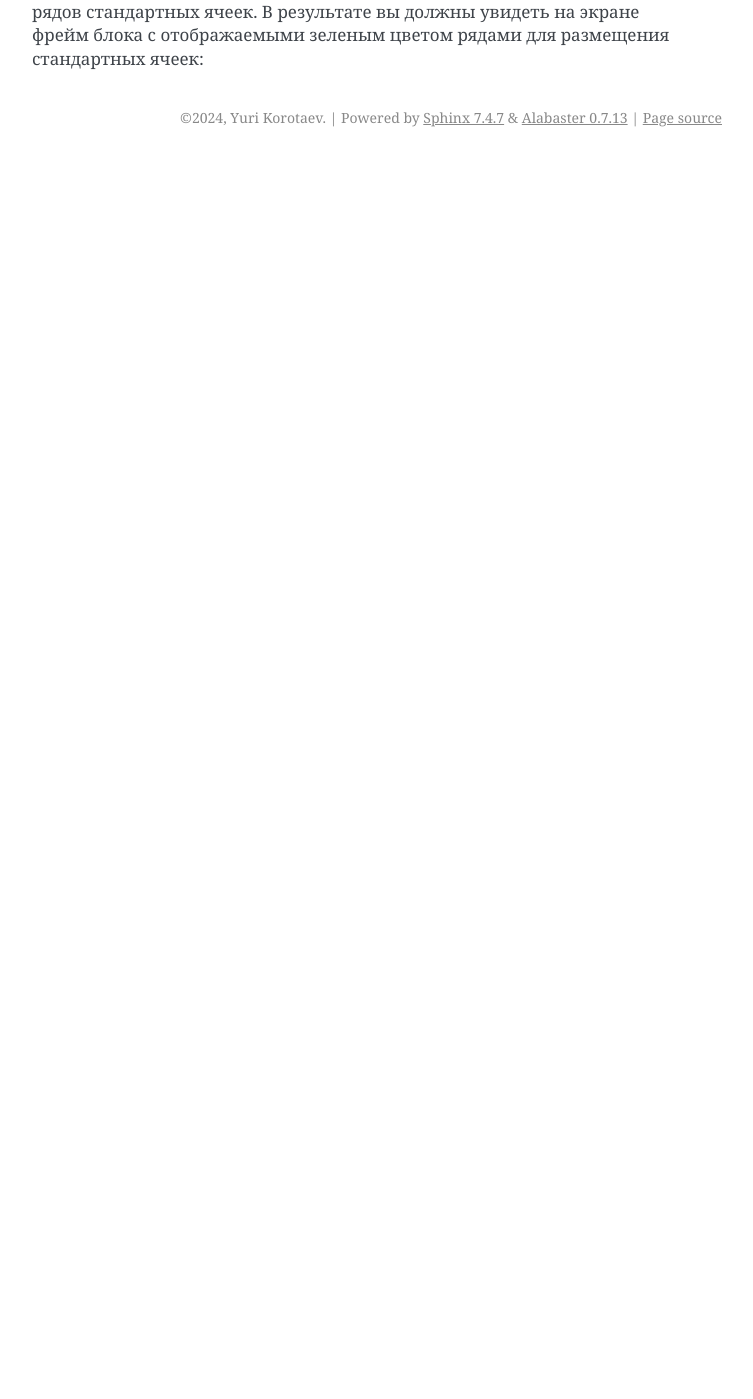
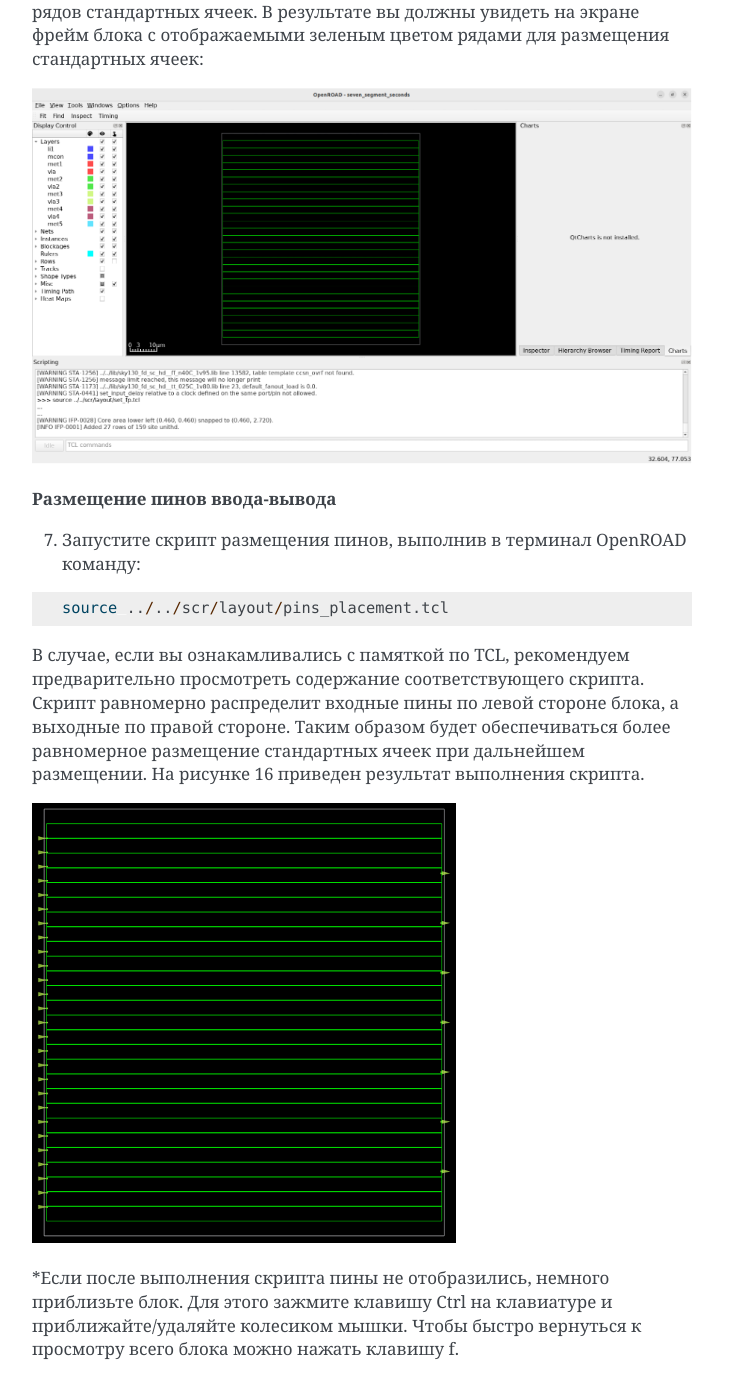
Before and after one commit to korotaevyua/vlsi_be_labs, a Sphinx documentation site: the page built from docs/layout.md, in a window 1280 px wide and 1400 px high, scrolled down 2918 px. Shown: the whole window, without its empty margins (388-1141 px from the left). Built offline with Sphinx 7.4.7, drawn with Linux system fonts in a browser that asks for light colours; before the commit the page ends 3075 px from its top, so only the background shows below that.

Commit message:
add lay docs

````diff
--- a/docs/layout.md
+++ b/docs/layout.md
@@ -96,3 +96,26 @@ source ../../scr/layout/set_fp.tcl
 
 В левой области контроля отображения элементов топологии (см.рис. выше) поставьте галочку у пункта Rows, тем самым включив отображение рядов стандартных ячеек.
 В результате вы должны увидеть на экране фрейм блока с отображаемыми зеленым цветом рядами для размещения стандартных ячеек:
+
+![][def]
+
+
+[def]: images/rows.png
+
+**Размещение пинов ввода-вывода**
+
+7. Запустите скрипт размещения пинов, выполнив в терминал OpenROAD команду:
+
+```tcl
+source ../../scr/layout/pins_placement.tcl
+```
+
+В случае, если вы ознакамливались с памяткой по TCL, рекомендуем предварительно просмотреть содержание соответствующего скрипта.
+Скрипт равномерно распределит входные пины по левой стороне блока, а выходные по правой стороне. Таким образом будет обеспечиваться более равномерное размещение стандартных ячеек при дальнейшем размещении.
+На рисунке 16 приведен результат выполнения скрипта.
+
+![][pins]
+
+[pins]: images/pins.png
+
+*Если после выполнения скрипта пины не отобразились, немного приблизьте блок. Для этого зажмите клавишу Ctrl на клавиатуре и приближайте/удаляйте колесиком мышки.  Чтобы быстро вернуться к просмотру всего блока можно нажать клавишу f.
````
Also changed, not shown: docs/images/pins.png (added), docs/images/rows.png (added).
